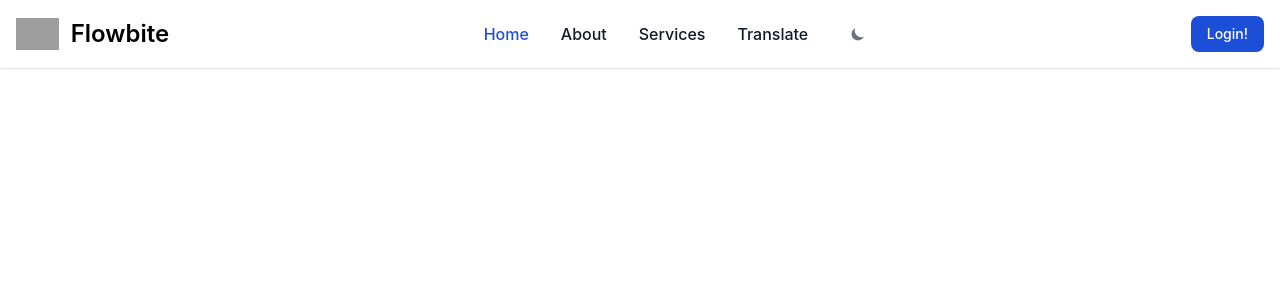
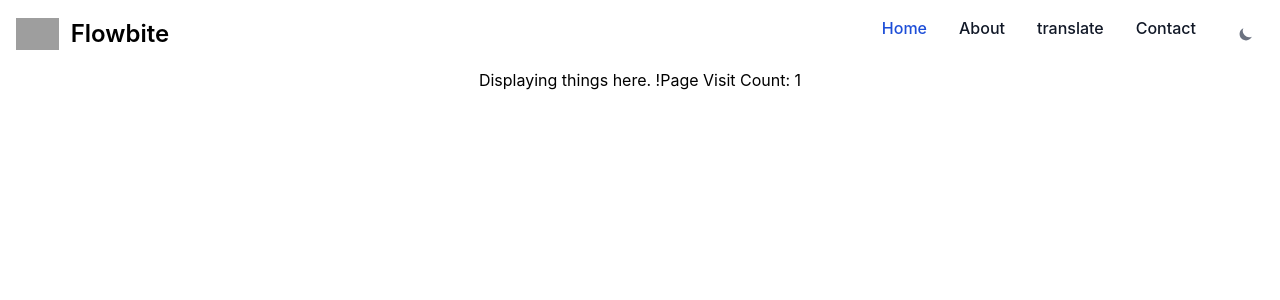
Before and after one commit to ayush01thakur/MadMicrowave-experiments, a Django app: page / in a window 1280 px wide. Shown: the top 300 px of the page. Run offline with Django 5.2, Linux system fonts and the light colour scheme; data comes from the database, SQL or seed files in the repository; some libraries are stand-ins or nearby versions; grey boxes are pictures that could not be loaded.

Commit message:
draft1 of making ui and working app

```diff
--- a/requirements.txt
+++ b/requirements.txt
@@ -1,2 +1,3 @@
 Django>=5.0,<5.1
 python-decouple
+groq
--- a/src/tphome/templates/baseCdn/css.html
+++ b/src/tphome/templates/baseCdn/css.html
@@ -1,6 +1,6 @@
-<link href="https://cdn.jsdelivr.net/npm/flowbite@2.5.1/dist/flowbite.min.css" rel="stylesheet" />
+<!-- <link href="https://cdn.jsdelivr.net/npm/flowbite@2.5.1/dist/flowbite.min.css" rel="stylesheet" /> -->
 
-
+<!--
 <script>
     // On page load or when changing themes, best to add inline in `head` to avoid FOUC
     if (localStorage.getItem('color-theme') === 'dark' || (!('color-theme' in localStorage) && window.matchMedia('(prefers-color-scheme: dark)').matches)) {
@@ -9,3 +9,4 @@
         document.documentElement.classList.remove('dark')
     }
 </script>
+ -->
--- a/src/tphome/templates/baseCdn/js.html
+++ b/src/tphome/templates/baseCdn/js.html
@@ -1,6 +1,8 @@
-<script src="https://cdn.jsdelivr.net/npm/flowbite@2.5.1/dist/flowbite.min.js"></script>
+<!-- <script src="https://cdn.jsdelivr.net/npm/flowbite@2.5.1/dist/flowbite.min.js"></script> -->
+
 
 <script src="https://cdn.tailwindcss.com"></script>
+
 <script>
     tailwind.config = {
   darkMode: 'class',
--- a/src/tphome/templates/baseContent/navbar.html
+++ b/src/tphome/templates/baseContent/navbar.html
@@ -1,32 +1,30 @@
-<nav class="bg-white dark:bg-gray-900 fixed w-full z-20 top-0 start-0 border-b border-gray-200 dark:border-gray-600 shadow-sm dark:shadow-gray-700">
+<nav class="bg-white border-gray-200 dark:bg-gray-900">
     <div class="max-w-screen-xl flex flex-wrap items-center justify-between mx-auto p-4">
       <a href="https://flowbite.com/" class="flex items-center space-x-3 rtl:space-x-reverse">
-            <img src="https://flowbite.com/docs/images/logo.svg" class="h-8" alt="Flowbite Logo">
+          <img src="https://flowbite.com/docs/images/logo.svg" class="h-8" alt="Flowbite Logo" />
           <span class="self-center text-2xl font-semibold whitespace-nowrap dark:text-white">Flowbite</span>
       </a>
-        <div class="flex md:order-2 space-x-3 md:space-x-0 rtl:space-x-reverse">
-            <button type="button" class="text-white bg-blue-700 hover:bg-blue-800 focus:ring-4 focus:outline-none focus:ring-blue-300 font-medium rounded-lg text-sm px-4 py-2 text-center dark:bg-blue-600 dark:hover:bg-blue-700 dark:focus:ring-blue-800">Login!</button>
-            <button data-collapse-toggle="navbar-sticky" type="button" class="inline-flex items-center p-2 w-10 h-10 justify-center text-sm text-gray-500 rounded-lg md:hidden hover:bg-gray-100 focus:outline-none focus:ring-2 focus:ring-gray-200 dark:text-gray-400 dark:hover:bg-gray-700 dark:focus:ring-gray-600" aria-controls="navbar-sticky" aria-expanded="false">
+      <button data-collapse-toggle="navbar-default" type="button" class="inline-flex items-center p-2 w-10 h-10 justify-center text-sm text-gray-500 rounded-lg md:hidden hover:bg-gray-100 focus:outline-none focus:ring-2 focus:ring-gray-200 dark:text-gray-400 dark:hover:bg-gray-700 dark:focus:ring-gray-600" aria-controls="navbar-default" aria-expanded="false">
           <span class="sr-only">Open main menu</span>
           <svg class="w-5 h-5" aria-hidden="true" xmlns="http://www.w3.org/2000/svg" fill="none" viewBox="0 0 17 14">
               <path stroke="currentColor" stroke-linecap="round" stroke-linejoin="round" stroke-width="2" d="M1 1h15M1 7h15M1 13h15"/>
           </svg>
       </button>
-        </div>
-        <div class="items-center justify-between hidden w-full md:flex md:w-auto md:order-1" id="navbar-sticky">
-            <ul class="flex flex-col p-4 md:p-0 mt-4 font-medium border border-gray-100 rounded-lg bg-gray-50 md:space-x-8 rtl:space-x-reverse md:flex-row md:mt-0 md:border-0 md:bg-white dark:bg-gray-800 md:dark:bg-gray-900 dark:border-gray-700">
-                <li class="flex items-center">
-                    <a href="{% url 'home' %}" class="block py-2 px-3 text-white bg-blue-700 rounded md:bg-transparent md:text-blue-700 md:p-0 md:dark:text-blue-500" aria-current="page">Home</a>
+      <div class="hidden w-full md:block md:w-auto" id="navbar-default">
+        <ul class="font-medium flex flex-col p-4 md:p-0 mt-4 border border-gray-100 rounded-lg bg-gray-50 md:flex-row md:space-x-8 rtl:space-x-reverse md:mt-0 md:border-0 md:bg-white dark:bg-gray-800 md:dark:bg-gray-900 dark:border-gray-700">
+          <li>
+            <a href="{% url 'home' %}" class="block py-2 px-3 text-white bg-blue-700 rounded md:bg-transparent md:text-blue-700 md:p-0 dark:text-white md:dark:text-blue-500" aria-current="page">Home</a>
           </li>
-                <li class="flex items-center">
-                    <a href="#" class="block py-2 px-3 text-gray-900 rounded hover:bg-gray-100 md:hover:bg-transparent md:hover:text-blue-700 md:p-0 md:dark:hover:text-blue-500 dark:text-white dark:hover:bg-gray-700 dark:hover:text-white md:dark:hover:bg-transparent dark:border-gray-700">About</a>
+          <li>
+            <a href="#" class="block py-2 px-3 text-gray-900 rounded hover:bg-gray-100 md:hover:bg-transparent md:border-0 md:hover:text-blue-700 md:p-0 dark:text-white md:dark:hover:text-blue-500 dark:hover:bg-gray-700 dark:hover:text-white md:dark:hover:bg-transparent">About</a>
           </li>
-                <li class="flex items-center">
-                    <a href="#" class="block py-2 px-3 text-gray-900 rounded hover:bg-gray-100 md:hover:bg-transparent md:hover:text-blue-700 md:p-0 md:dark:hover:text-blue-500 dark:text-white dark:hover:bg-gray-700 dark:hover:text-white md:dark:hover:bg-transparent dark:border-gray-700">Services</a>
+          <li>
+            <a href="{%url 'translate' %}" class="block py-2 px-3 text-gray-900 rounded hover:bg-gray-100 md:hover:bg-transparent md:border-0 md:hover:text-blue-700 md:p-0 dark:text-white md:dark:hover:text-blue-500 dark:hover:bg-gray-700 dark:hover:text-white md:dark:hover:bg-transparent">translate</a>
           </li>
-                <li class="flex items-center">
-                    <a href="#" class="block py-2 px-3 text-gray-900 rounded hover:bg-gray-100 md:hover:bg-transparent md:hover:text-blue-700 md:p-0 md:dark:hover:text-blue-500 dark:text-white dark:hover:bg-gray-700 dark:hover:text-white md:dark:hover:bg-transparent dark:border-gray-700">Translate</a>
+          <li>
+            <a href="#" class="block py-2 px-3 text-gray-900 rounded hover:bg-gray-100 md:hover:bg-transparent md:border-0 md:hover:text-blue-700 md:p-0 dark:text-white md:dark:hover:text-blue-500 dark:hover:bg-gray-700 dark:hover:text-white md:dark:hover:bg-transparent">Contact</a>
           </li>
+
           <li class="flex items-center">
             <button id="theme-toggle" type="button" class="text-gray-500 dark:text-gray-400 hover:bg-gray-100 dark:hover:bg-gray-700 focus:outline-none focus:ring-4 focus:ring-gray-200 dark:focus:ring-gray-700 rounded-lg text-sm p-2.5">
                 <svg id="theme-toggle-dark-icon" class="hidden w-4 h-4" fill="currentColor" viewBox="0 0 20 20" xmlns="http://www.w3.org/2000/svg"><path d="M17.293 13.293A8 8 0 016.707 2.707a8.001 8.001 0 1010.586 10.586z"></path></svg>
--- a/src/tphome/templates/home.html
+++ b/src/tphome/templates/home.html
@@ -2,8 +2,13 @@
 
 {% block title %}Home Page{% endblock title %}
 
+
 {% block content %}
-    <h1>Displaying things here. !</h1>
-    <p>Page Visit Count: {{ pageVisitCount }}</p>
+
+    <div class="flex justify-center">
+        <h1>Displaying things here. !</h1>
+        <p>Page Visit Count: {{ pageVisitCount }}</p>
+    </div>
+
 
 {% endblock content %}
--- a/src/tphome/urls.py
+++ b/src/tphome/urls.py
@@ -23,4 +23,6 @@ from . import views
 urlpatterns = [
     # path("admin/", admin.site.urls),
     path("", views.home, name='home'),
+    path("translate/", views.translate, name="translate"),
+
 ]
--- a/src/tphome/views.py
+++ b/src/tphome/views.py
@@ -1,7 +1,9 @@
 from django.http import HttpResponse
-from django.shortcuts import render
+from django.shortcuts import render, redirect
 
 from visits.models import PageVisit
+
+from . import utils
 
 
 def home(request):
@@ -13,3 +15,43 @@ def home(request):
                }
 
     return render(request, 'home.html', context)
+
+
+def translate(request):
+    output = "your translation will be shown here !"
+    if(request.method == "POST"):
+        data = request.POST
+
+        language1= data.get("language1")
+        language2= data.get("language2")
+        tone= data.get("tone")
+        inputText = data.get("inputText")
+
+        # print(language1, language2, tone, inputText) this is working.
+        output = utils.Translation70b(language1, language2, tone, inputText)
+
+
+
+    languages = ["Afrikaans", "Albanian", "Amharic", "Arabic", "Armenian", "Assamese", "Aymara", "Azerbaijani", "Bambara", "Basque",
+                 "Belarusian", "Bengali", "Bhojpuri", "Bosnian", "Bulgarian", "Catalan", "Cebuano", "Chinese (Simplified)",
+                 "Chinese (Traditional)", "Corsican", "Croatian", "Czech", "Danish", "Dhivehi", "Dogri", "Dutch", "English",
+                 "English (British)", "Esperanto", "Estonian", "Ewe", "Filipino (Tagalog)", "Finnish", "French", "Frisian", "Galician",
+                 "Georgian", "German", "Greek", "Guarani", "Gujarati", "Haitian Creole", "Hausa", "Hawaiian", "Hebrew", "Hindi","Hmong",
+                 "Hungarian", "Icelandic", "Igbo", "Ilocano", "Indonesian", "Irish", "Italian", "Japanese", "Javanese", "Kannada", "Kazakh",
+                 "Khmer", "Kinyarwanda", "Konkani", "Korean", "Krio", "Kurdish", "Kurdish (Sorani)", "Kyrgyz", "Lao", "Latin", "Latvian",
+                 "Lingala", "Lithuanian", "Luganda", "Luxembourgish", "Macedonian", "Maithili", "Malagasy", "Malay", "Malayalam", "Maltese",
+                 "Maori", "Marathi", "Meiteilon (Manipuri)", "Mizo", "Mongolian", "Myanmar (Burmese)", "Nepali", "Norwegian",
+                 "Nyanja (Chichewa)", "Odia (Oriya)", "Oromo", "Pashto", "Persian", "Polish", "Portuguese", "Punjabi", "Quechua", "Romanian",
+                 "Russian", "Samoan", "Sanskrit", "Scots Gaelic", "Sepedi", "Serbian", "Sesotho", "Shona", "Sindhi", "Sinhala (Sinhalese)",
+                 "Slovak", "Slovenian", "Somali", "Spanish", "Sundanese", "Swahili", "Swedish", "Tagalog (Filipino)", "Tajik", "Tamil", "Tatar",
+                 "Telugu", "Thai", "Tigrinya", "Tsonga", "Turkish", "Turkmen", "Twi (Akan)", "Ukrainian", "Urdu", "Uyghur",
+                 "Uzbek", "Vietnamese", "Welsh", "Xhosa", "Yiddish", "Yoruba", "Zulu"]
+
+    context = {
+        "languages": languages,
+        "output": output
+    }
+
+    # i have to write the logic to traslate from one language to another using api, and then have to show the output
+
+    return render(request, 'translate.html', context)
--- a/src/visits/models.py
+++ b/src/visits/models.py
@@ -2,7 +2,6 @@ from django.db import models
 
 # Create your models here.
 class PageVisit(models.Model):
-    # db -> tables
     # id -> hidden primary key ->autofiled -> 1,2,3,...
     path = models.TextField(null=True, blank=True)
     timestamp =  models.DateTimeField(auto_now_add=True)
```
Also changed, not shown: src/tphome/utils.py (added, +28 -0 lines). Lines whose indentation alone changed are shown as unchanged.
